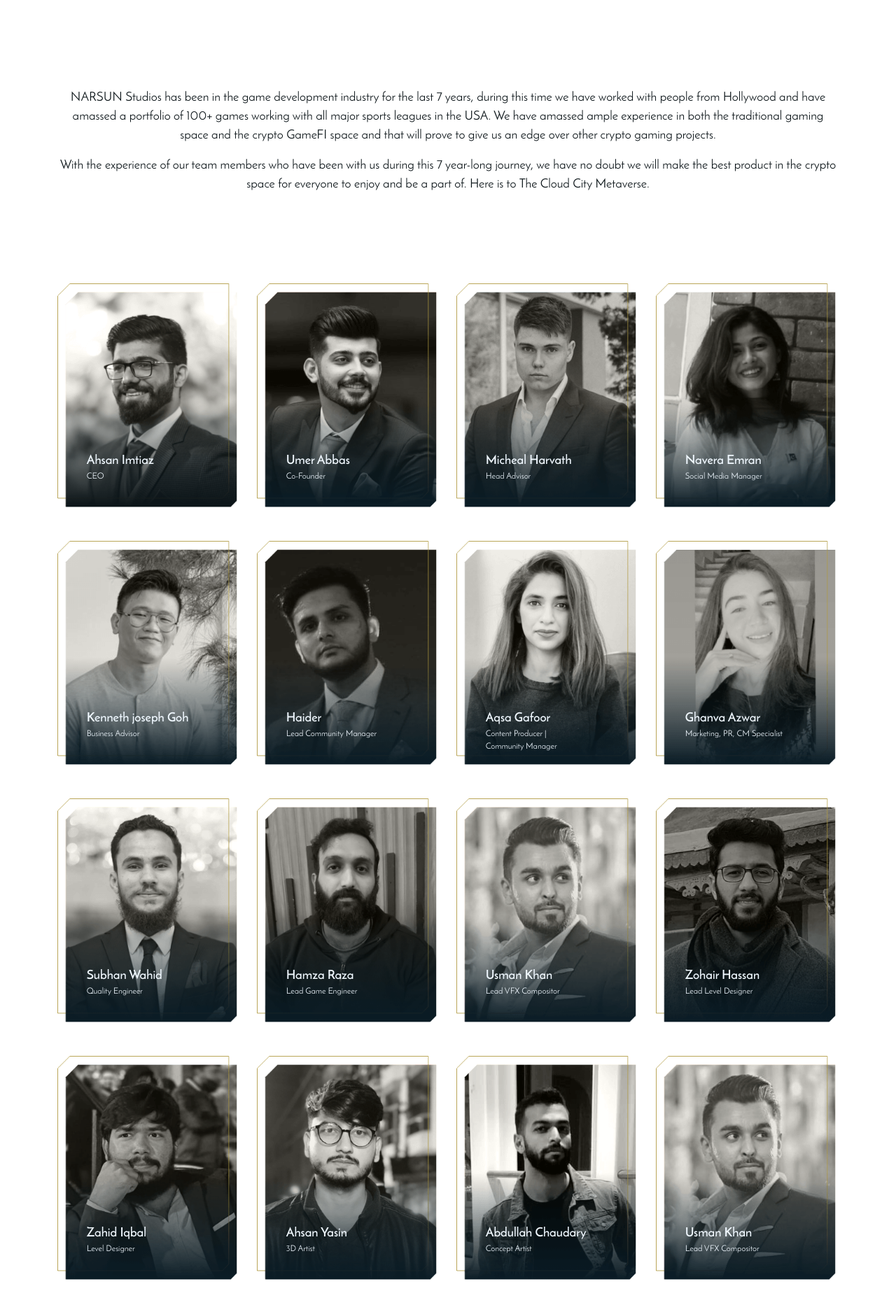
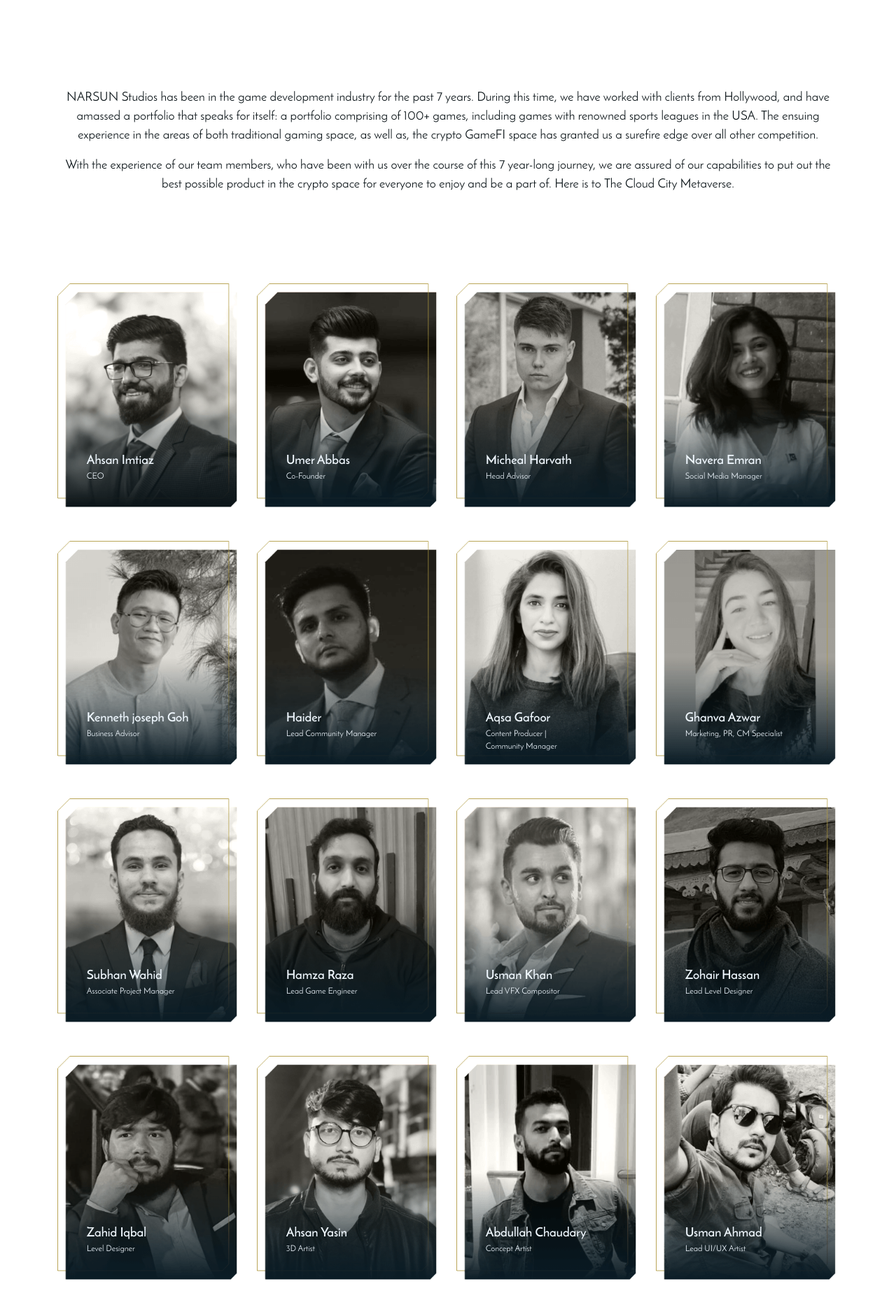
Before and after one commit to shahrozenarsun/saqlain, an Angular app: page /team in a window 1280 px wide. Shown: the part 802-2677 px from the top of the page at 70% size. Built offline with nearby package versions, Linux system fonts and the light colour scheme.

Commit message:
text changed

```diff
--- a/src/app/app.component.html
+++ b/src/app/app.component.html
@@ -1,7 +1,7 @@
 <nav class="navbar justify-content-between">
   <div class="left-nav d-flex">
     <div class="left-nav-img">
-      <img class="logo" src="assets/navLogo.png" alt=""/>
+      <a href="/"><img class="logo" src="assets/navLogo.png" alt=""/></a>
     </div>
     <div class="left-nav-head">
       <a href="/#about" class="navbar-brand" routerLinkActive="active">About</a>
--- a/src/app/team/team.component.html
+++ b/src/app/team/team.component.html
@@ -15,16 +15,18 @@
     <div class="col-md-12">
       <div class="teamBehindDetail">
         <p class="teamBehindDetailDesc">
-          NARSUN Studios has been in the game development industry for the last 7 years,
-          during this time we have worked with people from Hollywood and have amassed a portfolio of 100+
-          games working with all major sports leagues in the USA. We have amassed ample experience in both the
-          traditional gaming space and the crypto GameFI space and that will prove to give us an edge over other
-          crypto gaming projects.
+          NARSUN Studios has been in the game development industry for the past 7 years.
+          During this time, we have worked with clients from Hollywood, and have amassed a
+          portfolio that speaks for itself: a portfolio comprising of 100+ games, including games
+          with renowned sports leagues in the USA.
+          The ensuing experience in the areas of both traditional
+          gaming space, as well as, the crypto GameFI space has granted us a surefire edge over all other competition.
         </p>
         <p class="teamBehindDetailDesc">
-          With the experience of our team members who have been with us during this 7
-          year-long journey, we have no doubt we will make the best product in the crypto space for everyone
-          to enjoy and be a part of. Here is to The Cloud City Metaverse.
+          With the experience of our team members, who have been with us over the course
+          of this 7 year-long journey, we are assured of our capabilities to put out the best
+          possible product in the crypto space for everyone to enjoy and be a part of.
+          Here is to The Cloud City Metaverse.
         </p>
       </div>
     </div>
@@ -112,7 +114,7 @@
         <img class="teamImage" src="assets/team/group26.png" alt="">
         <div class="teamImageContainer">
           <p class="teamImageDesc">Subhan Wahid</p>
-          <p class="teamImageDesc2">Quality Engineer</p>
+          <p class="teamImageDesc2">Associate Project Manager</p>
         </div>
       </div>
     </div>
@@ -174,10 +176,10 @@
     </div>
     <div class="col-md-3">
       <div class="teamImageDiv">
-        <img class="teamImage" src="assets/team/group17.png" alt="">
+        <img class="teamImage" src="assets/team/group15.png" alt="">
         <div class="teamImageContainer">
-          <p class="teamImageDesc">Usman Khan</p>
-          <p class="teamImageDesc2">Lead VFX Compositor</p>
+          <p class="teamImageDesc">Usman Ahmad</p>
+          <p class="teamImageDesc2">Lead UI/UX Artist</p>
         </div>
       </div>
     </div>
@@ -258,7 +260,6 @@
       </div>
     </div>
   </div>
-
   <div class="row contain">
     <div class="col-md-3">
       <div class="teamImageDiv">
--- a/src/index.html
+++ b/src/index.html
@@ -2,7 +2,7 @@
 <html lang="en">
 <head>
   <meta charset="utf-8">
-  <title>Cloud City</title>
+  <title>The Cloud City Metaverse</title>
   <base href="/">
   <meta name="viewport" content="width=device-width, initial-scale=1">
   <link rel="icon" type="image/x-icon" href="assets/Gold-Icon.ico">
```
